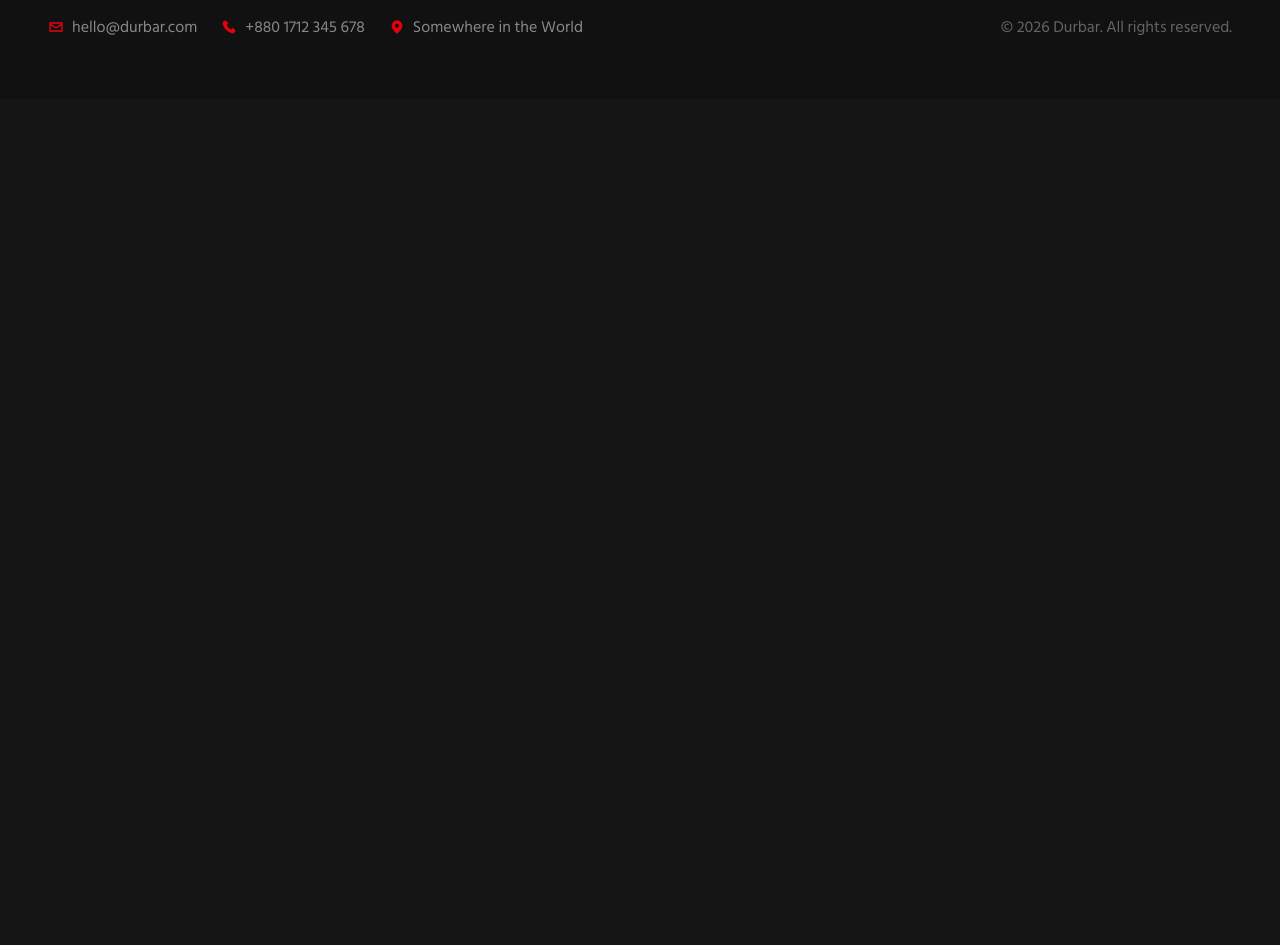
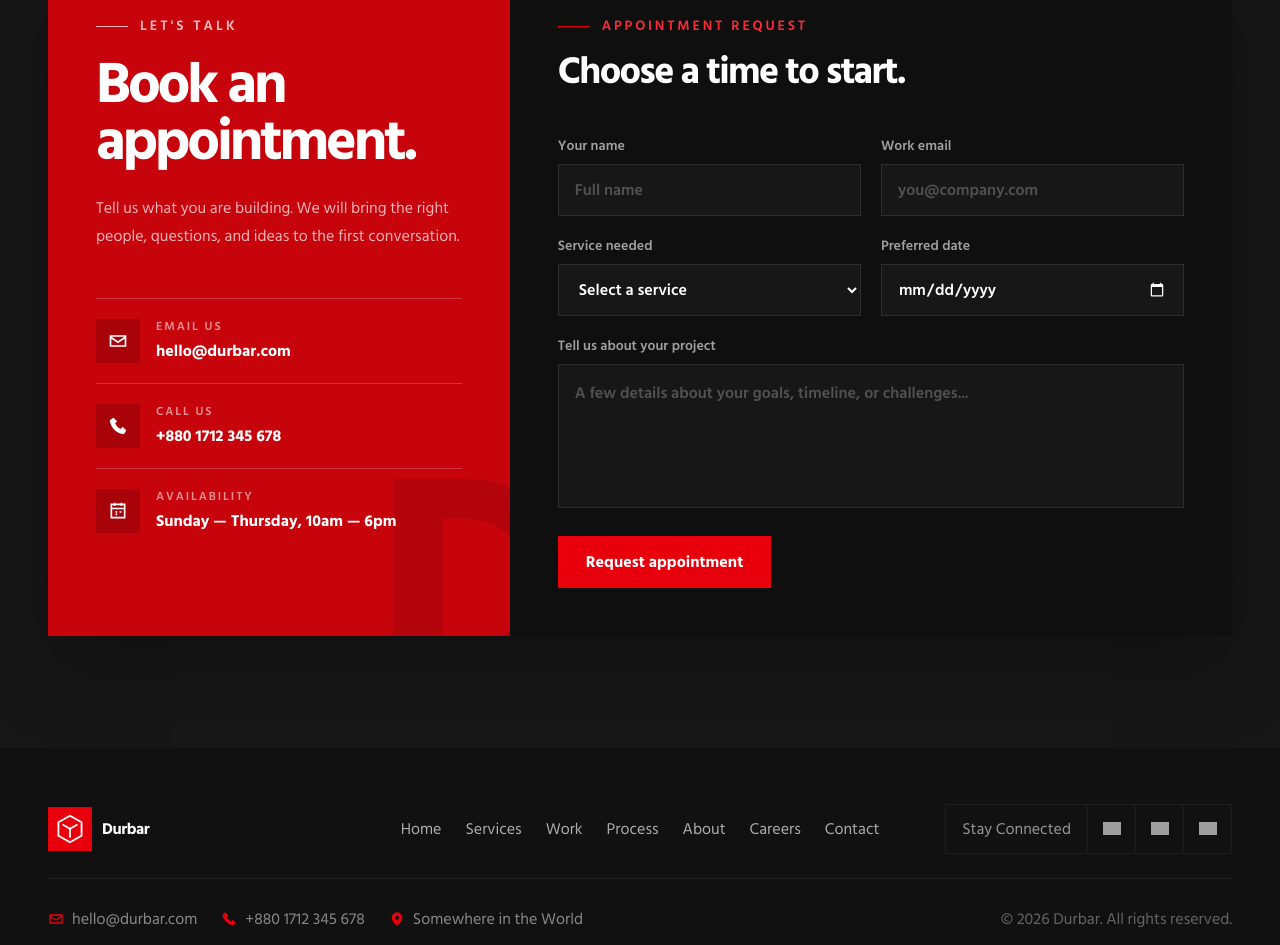
Before and after one commit to durbardev/durbar_frontend, a React (Vite) app: page / in a window 1280 px wide. Shown: the part 5440-6385 px from the top of the page. Before the commit the page ends 5539 px from the top, so only its background shows below. Built offline with nearby package versions, Linux system fonts and the light colour scheme; grey boxes are pictures that could not be loaded.

Commit message:
add appointment

```diff
--- a/src/App.jsx
+++ b/src/App.jsx
@@ -1,3 +1,4 @@
+import Appointment from "./components/Appointment";
 import Footer from "./components/Footer";
 import Header from "./components/Header";
 import Hero from "./components/Hero";
@@ -31,6 +32,9 @@ function App() {
             {/* Reviews */}
             <Reviews />
 
+            {/* Appointment */}
+            <Appointment />
+
             {/* Footer */}
             <Footer />
         </div>
--- /dev/null
+++ b/src/components/Appointment.jsx
@@ -0,0 +1,143 @@
+import identity from "../data/identity";
+
+const fieldClass =
+    "min-h-13 w-full border border-white/10 bg-white/[0.035] px-4 text-base text-white outline-none transition-colors placeholder:text-white/25 focus:border-red-600";
+
+function Detail({ icon, label, value }) {
+    return (
+        <div className="flex gap-4 border-t border-white/20 py-5">
+            <span className="grid size-11 shrink-0 place-items-center bg-black/15 text-white">
+                {icon}
+            </span>
+            <div>
+                <p className="text-xs font-semibold tracking-[0.16em] text-white/55 uppercase">
+                    {label}
+                </p>
+                <p className="mt-1 font-bold text-white">{value}</p>
+            </div>
+        </div>
+    );
+}
+
+function Appointment() {
+    return (
+        <section
+            id="contact"
+            className="overflow-hidden bg-[#171717] px-5 py-20 text-white sm:px-8 lg:px-12 lg:py-28"
+        >
+            <div className="mx-auto max-w-[1320px]">
+                <div className="grid shadow-[0_28px_80px_rgba(0,0,0,0.28)] lg:grid-cols-[0.78fr_1.22fr]">
+                    <div className="relative overflow-hidden bg-red-600/85 p-7 sm:p-10 lg:p-12">
+                        <span
+                            className="pointer-events-none absolute -right-8 -bottom-28 text-[310px] leading-none font-bold tracking-[-0.14em] text-black/10"
+                            aria-hidden="true"
+                        >
+                            D
+                        </span>
+                        <div className="relative">
+                            <p className="mb-5 flex items-center gap-3 text-sm font-semibold tracking-[0.22em] text-white/75 uppercase">
+                                <span className="h-px w-8 bg-white/70" />
+                                Let&apos;s talk
+                            </p>
+                            <h2 className="max-w-[420px] text-[42px] leading-[0.98] font-bold tracking-[-0.055em] sm:text-[58px]">
+                                Book an appointment.
+                            </h2>
+                            <p className="mt-6 max-w-[400px] text-base leading-7 text-white/70">
+                                Tell us what you are building. We will bring the
+                                right people, questions, and ideas to the first
+                                conversation.
+                            </p>
+
+                            <div className="mt-12">
+                                <Detail
+                                    label="Email us"
+                                    value={identity.email}
+                                    icon={
+                                        <svg className="size-5 fill-current" viewBox="0 0 24 24">
+                                            <path d="M2 5h20v14H2V5Zm2.3 2 7.7 5.4L19.7 7H4.3ZM20 9.2l-8 5.6-8-5.6V17h16V9.2Z" />
+                                        </svg>
+                                    }
+                                />
+                                <Detail
+                                    label="Call us"
+                                    value={identity.phone}
+                                    icon={
+                                        <svg className="size-5 fill-current" viewBox="0 0 24 24">
+                                            <path d="M6.6 2 11 6.4 8.4 9a15.5 15.5 0 0 0 6.6 6.6l2.6-2.6 4.4 4.4-2.1 3.3c-.5.8-1.5 1.2-2.4 1C9.7 20 4 14.3 2.3 6.5c-.2-.9.2-1.9 1-2.4L6.6 2Z" />
+                                        </svg>
+                                    }
+                                />
+                                <Detail
+                                    label="Availability"
+                                    value="Sunday — Thursday, 10am — 6pm"
+                                    icon={
+                                        <svg className="size-5 fill-none stroke-current stroke-2" viewBox="0 0 24 24">
+                                            <path d="M4 4h16v16H4V4Zm0 5h16M8 2v4m8-4v4m-7 7h2m3 0h2m-7 3h2" />
+                                        </svg>
+                                    }
+                                />
+                            </div>
+                        </div>
+                    </div>
+
+                    <form className="bg-[#0f0f0f] p-7 sm:p-10 lg:p-12">
+                        <div className="mb-10">
+                            <div>
+                                <p className="flex items-center gap-3 text-sm font-semibold tracking-[0.2em] text-red-500 uppercase">
+                                    <span className="h-px w-8 bg-red-600" />
+                                    Appointment request
+                                </p>
+                                <h3 className="mt-3 text-[30px] leading-tight font-bold tracking-[-0.045em] sm:text-[38px]">
+                                    Choose a time to start.
+                                </h3>
+                            </div>
+                        </div>
+
+                        <div className="grid gap-5 sm:grid-cols-2">
+                            <label className="grid gap-2 text-sm font-semibold text-white/60">
+                                Your name
+                                <input className={fieldClass} type="text" placeholder="Full name" />
+                            </label>
+                            <label className="grid gap-2 text-sm font-semibold text-white/60">
+                                Work email
+                                <input className={fieldClass} type="email" placeholder="you@company.com" />
+                            </label>
+                            <label className="grid gap-2 text-sm font-semibold text-white/60">
+                                Service needed
+                                <select className={fieldClass} defaultValue="">
+                                    <option value="" disabled className="bg-[#111]">
+                                        Select a service
+                                    </option>
+                                    <option className="bg-[#111]">Web Development</option>
+                                    <option className="bg-[#111]">Mobile App Development</option>
+                                    <option className="bg-[#111]">Brand and Marketing</option>
+                                    <option className="bg-[#111]">Full Package</option>
+                                </select>
+                            </label>
+                            <label className="grid gap-2 text-sm font-semibold text-white/60">
+                                Preferred date
+                                <input className={`${fieldClass} [color-scheme:dark]`} type="date" />
+                            </label>
+                            <label className="grid gap-2 text-sm font-semibold text-white/60 sm:col-span-2">
+                                Tell us about your project
+                                <textarea
+                                    className={`${fieldClass} min-h-36 resize-none py-4`}
+                                    placeholder="A few details about your goals, timeline, or challenges..."
+                                />
+                            </label>
+                        </div>
+
+                        <button
+                            className="mt-7 inline-flex min-h-13 w-full items-center justify-center bg-red-600 px-7 text-base font-bold text-white transition-colors hover:bg-red-700 sm:w-auto"
+                            type="submit"
+                        >
+                            Request appointment
+                        </button>
+                    </form>
+                </div>
+            </div>
+        </section>
+    );
+}
+
+export default Appointment;
```
